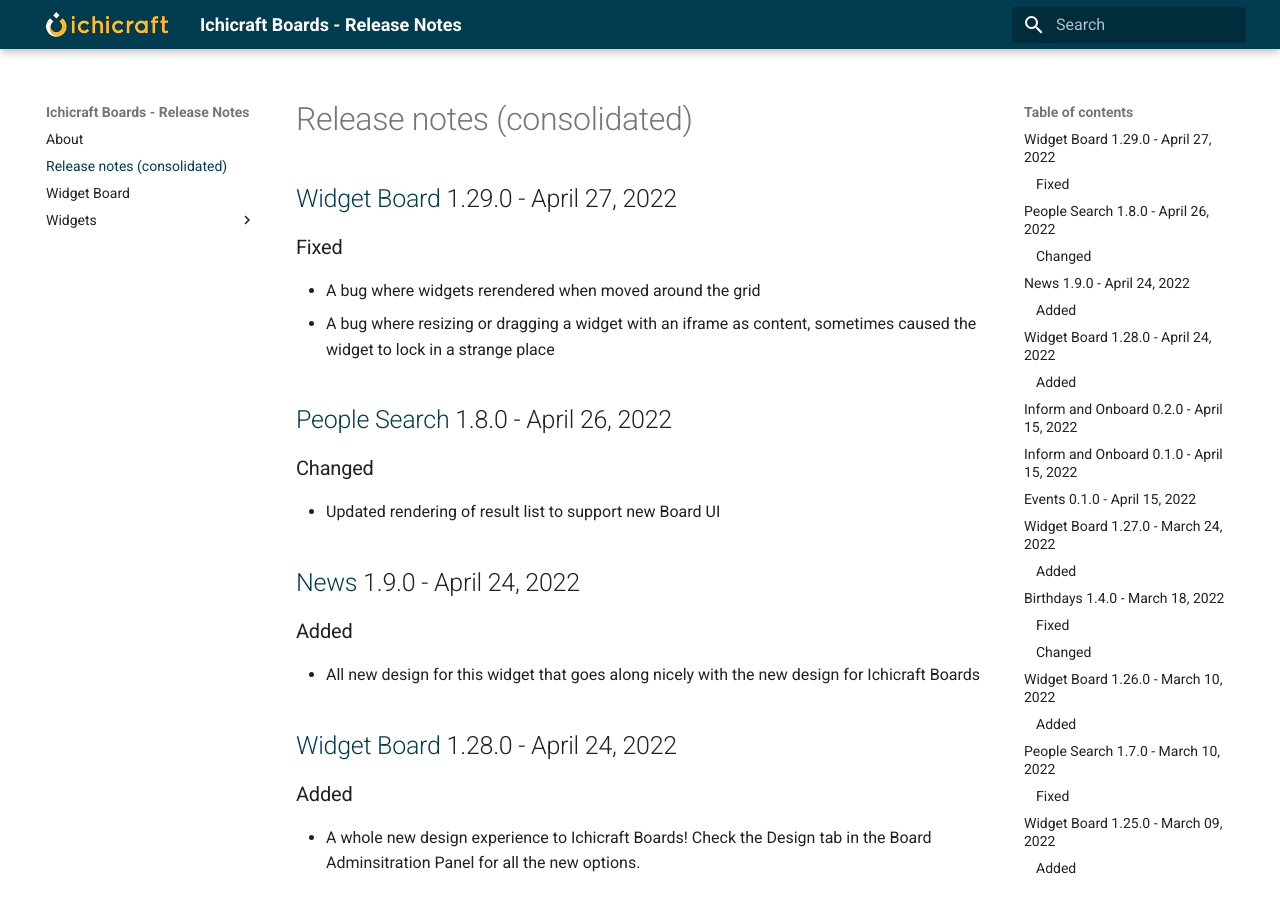
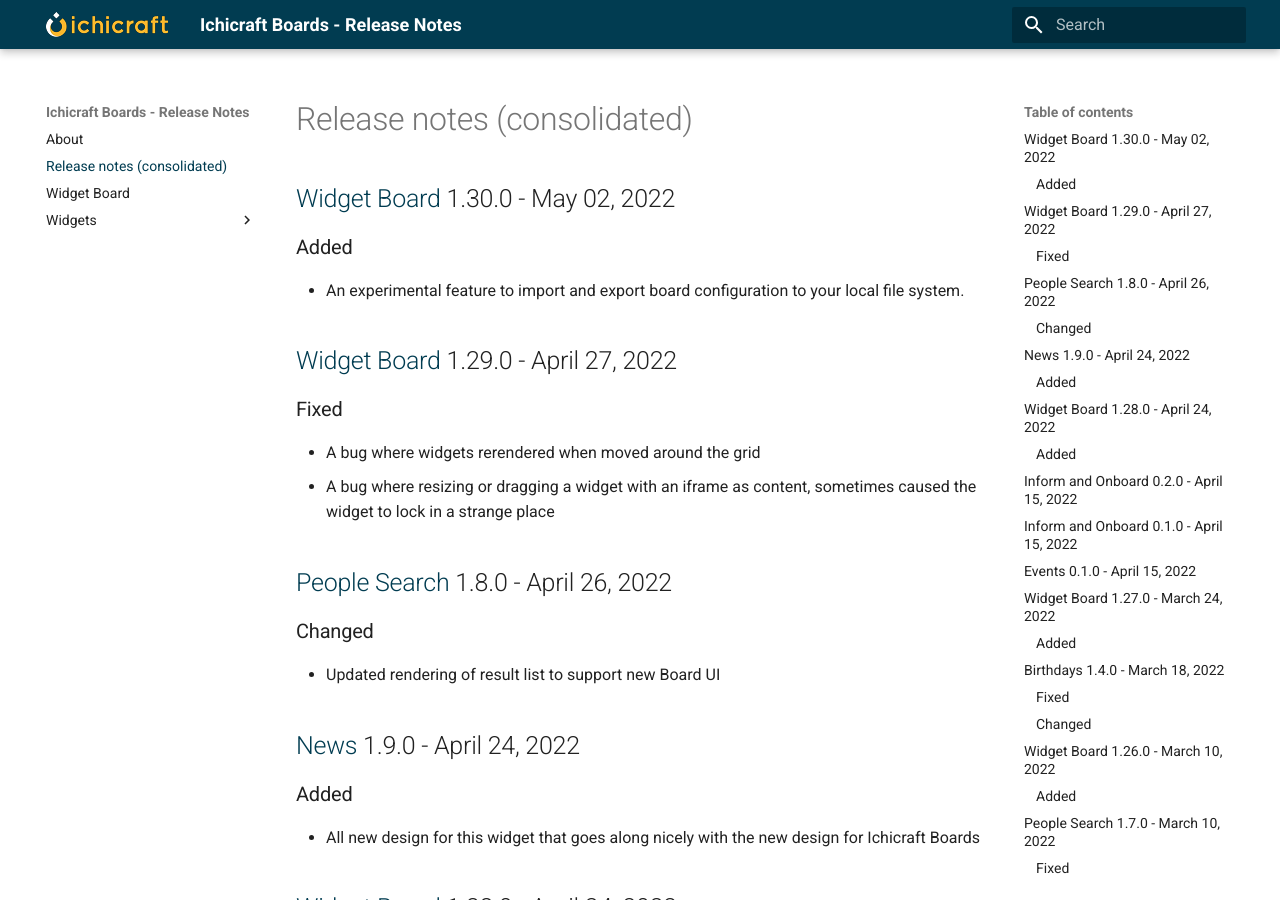
Before and after one commit to ichicraft/widgets-docs, an MkDocs documentation site: the page built from docs/Release-notes-(consolidated).md, in a window 1280 px wide and 900 px high. Built offline with MkDocs 1.6.1 and Material for MkDocs 9.7.7, drawn with Linux system fonts in a browser that asks for light colours.

Commit message:
Release notes updated by BuildService

```diff
--- a/docs/Release-notes-(consolidated).md
+++ b/docs/Release-notes-(consolidated).md
@@ -1,3 +1,8 @@
+## [Widget Board](./Widget Board.md) 1.30.0 - May 02, 2022
+
+### Added
+- An experimental feature to import and export board configuration to your local file system.
+
 ## [Widget Board](./Widget Board.md) 1.29.0 - April 27, 2022
 
 ### Fixed
```
Also changed, not shown: docs/Widget Board.md (+5 -0 lines).
